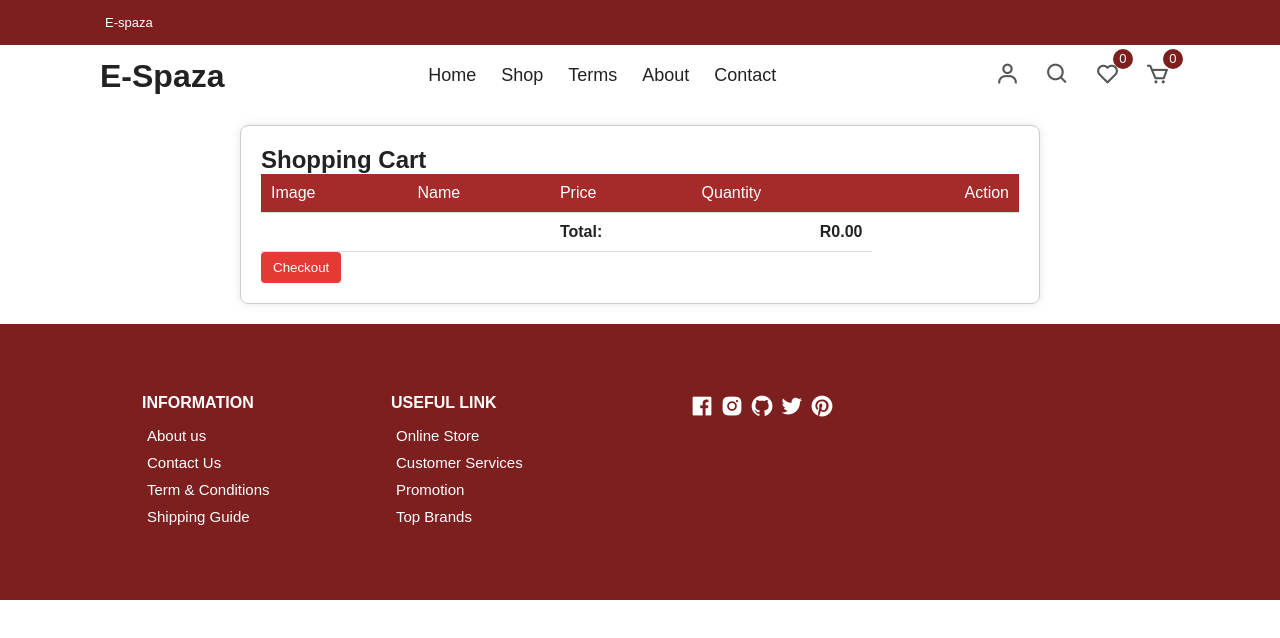
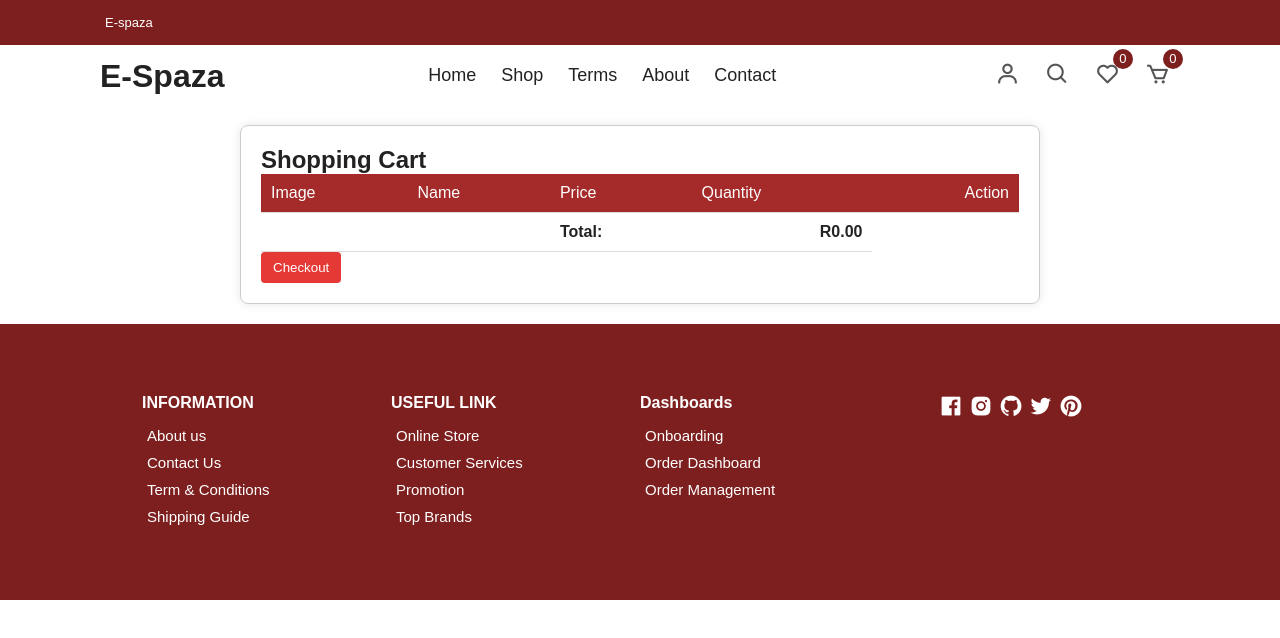
Before and after one commit to e-spaza/e-spaza, a website: page dist/cart.html in a window 1280 px wide. Drawn offline with nearby package versions, Linux system fonts and the light colour scheme.

```diff
--- a/dist/cart.html
+++ b/dist/cart.html
@@ -288,6 +288,12 @@
       <a href="">Top Brands</a>
     </div>
     <div class="col d-flex">
+      <h4>Dashboards</h4>
+      <a href="onboarding.html">Onboarding</a>
+      <a href="orderDashboard.html">Order Dashboard</a>
+      <a href="orderManagement.html">Order Management</a>
+    </div>
+    <div class="col d-flex">
       <span><i class='bx bxl-facebook-square'></i></span>
       <span><i class='bx bxl-instagram-alt' ></i></span>
       <span><i class='bx bxl-github' ></i></span>
```
Also changed, not shown: dist/product.html (+6 -0 lines).
